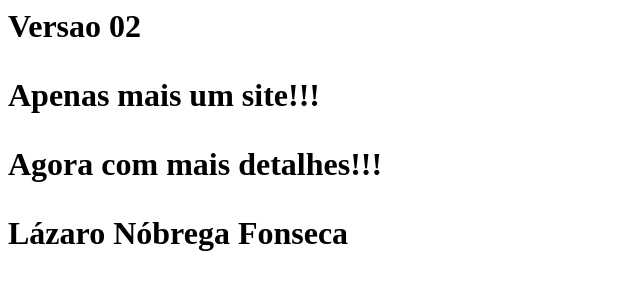
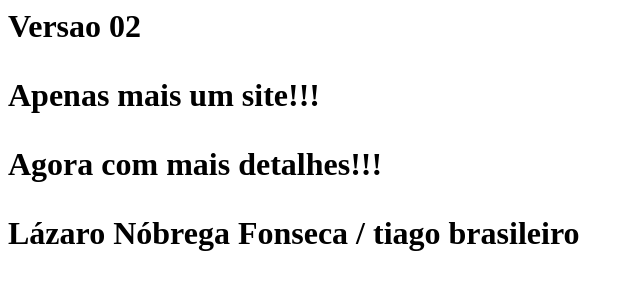
Before and after one commit to lazarofonseca/aula-git-novo, a plain HTML site: page index.html in a window 1280 px wide. Shown: the whole page, without its empty margins (0-640 px from the left). Drawn offline with Linux system fonts and the light colour scheme.

Commit message:
comitado por br

```diff
--- a/index.html
+++ b/index.html
@@ -6,6 +6,6 @@
 			<h1> Versao 02 <h1>
 			<p> Apenas mais um site!!! </p>
 			<p> Agora com mais detalhes!!! </p>
-			<p> Lázaro Nóbrega Fonseca </p>
+			<p> Lázaro Nóbrega Fonseca / tiago brasileiro </p>
 		</body>
 		</html>
```
